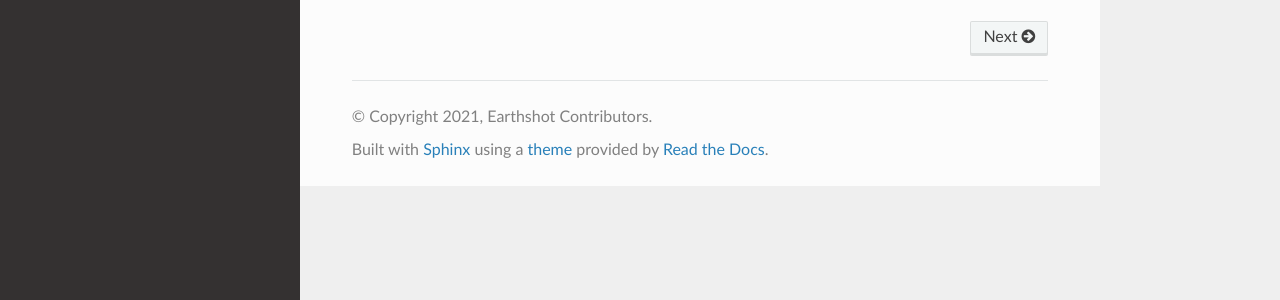
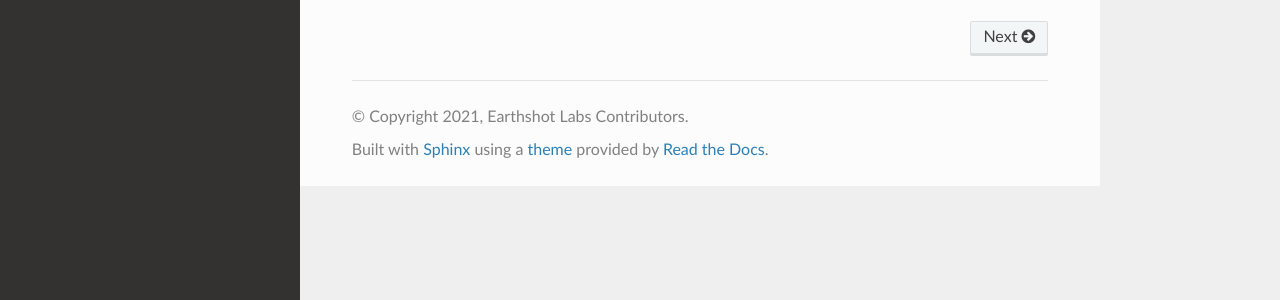
Before and after one commit to collaborative-earth/earthshot, a Sphinx documentation site: the page built from docs/index.rst, in a window 1280 px wide. Shown: the part 459-759 px from the top of the page. Built offline with Sphinx 7.4.7 and the Read the Docs theme 2.0.0, drawn with Linux system fonts in a browser that asks for light colours; pages that are not in the unit, such as notebooks, are missing from menus.

Commit message:
[Docs] Earthshot -> Earthshot Labs

```diff
--- a/docs/conf.py
+++ b/docs/conf.py
@@ -18,8 +18,8 @@
 # -- Project information -----------------------------------------------------
 
 project = 'Earthshot'
-copyright = '2021, Earthshot Contributors'
-author = 'Earthshot Contributors'
+copyright = '2021, Earthshot Labs Contributors'
+author = 'Earthshot Labs Contributors'
 
 
 # -- General configuration ---------------------------------------------------
```
